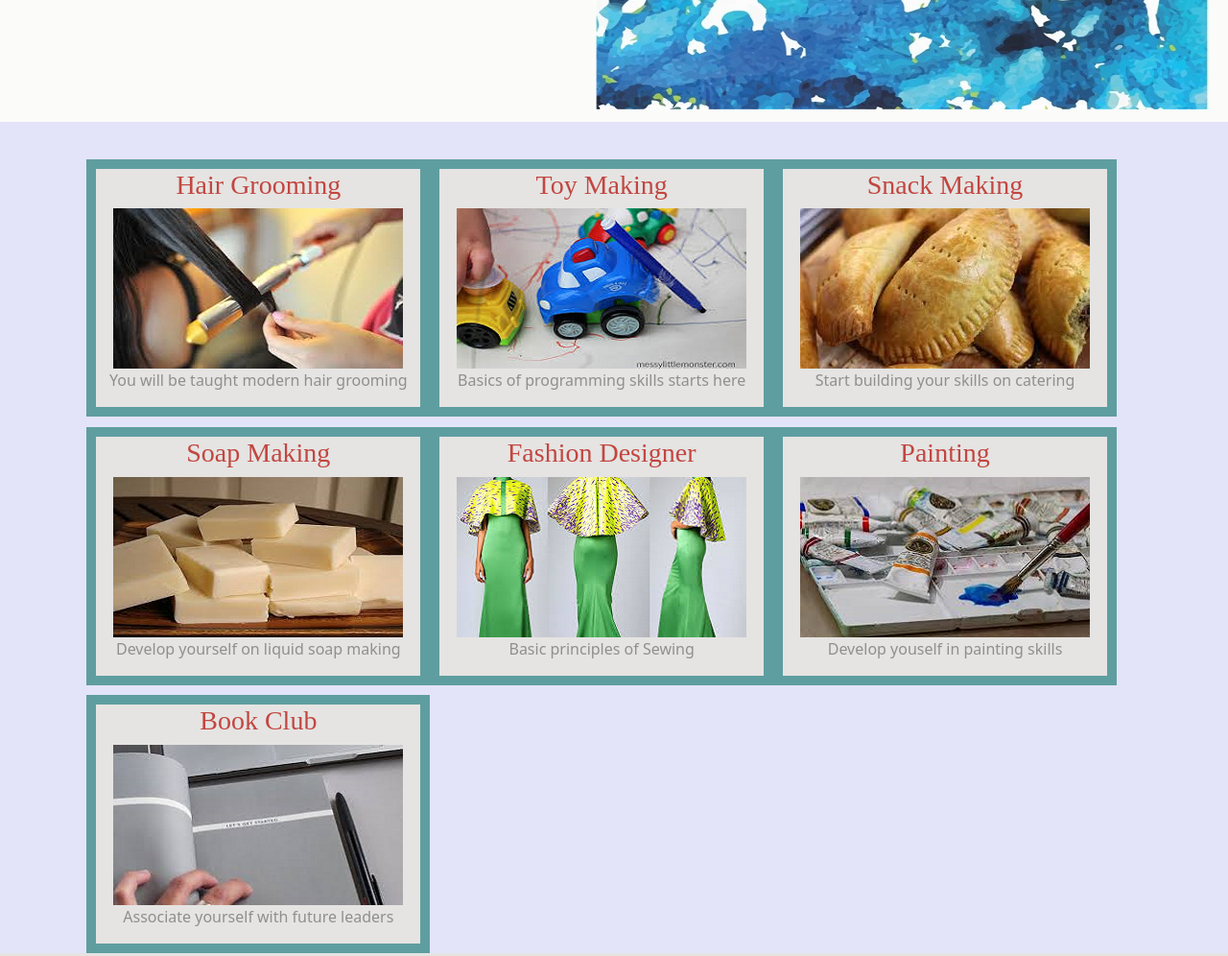
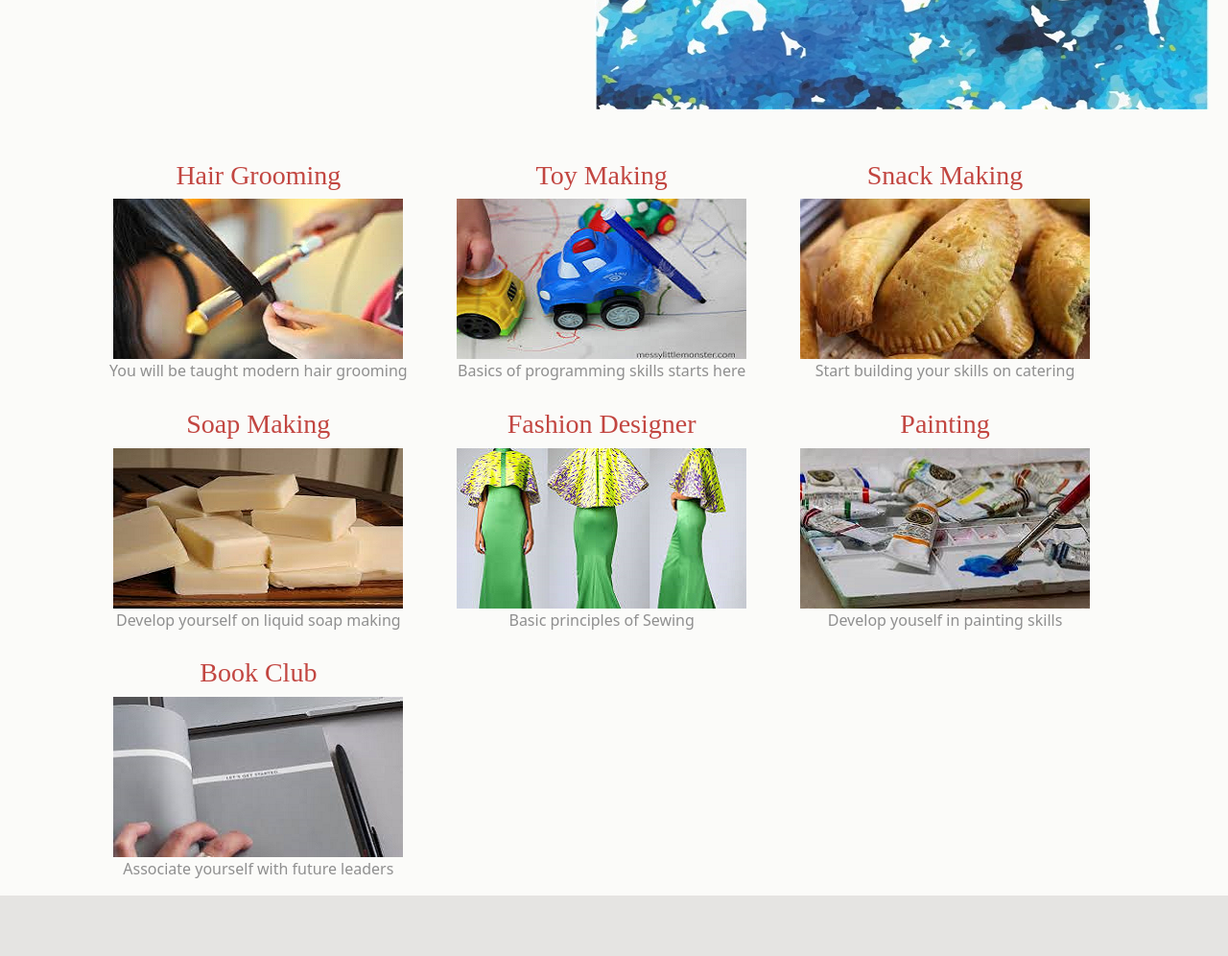
Before and after one commit to nathanieldogara/mtr, a plain HTML site: page index.html in a window 1280 px wide. Shown: the part 640-1636 px from the top of the page at 96% size. Drawn offline with nearby package versions, Linux system fonts and the light colour scheme.

Commit message:
Update styles.css

```diff
--- a/css/styles.css
+++ b/css/styles.css
@@ -62,29 +62,29 @@ p{
 /* Activities-Section */
 #activities{
   padding: 3% 10% 0 8%;
-  background-color: #E3E4FA;
+/*   background-color: #E3E4FA; */
   color: #C24641;
   }
 
 .first-activities{
   text-align: center;
-  border-style: solid;
+/*   border-style: solid;
   border-width: 10px;
   border-left-width: 10px;
   border-right-width: 10px;
   border-color: #5F9EA0;
-  background-color: #E5E4E2;
+  background-color: #E5E4E2; */
       }
 
 .second-activities{
   text-align: center;
   margin: 1% 0 0 0;
-  border-style: solid;
+/*   border-style: solid;
   border-width: 10px;
   border-left-width: 10px;
   border-right-width: 10px;
   border-color: #5F9EA0;
-  background-color: #E5E4E2;
+  background-color: #E5E4E2; */
 }
 
 #connect{
```
